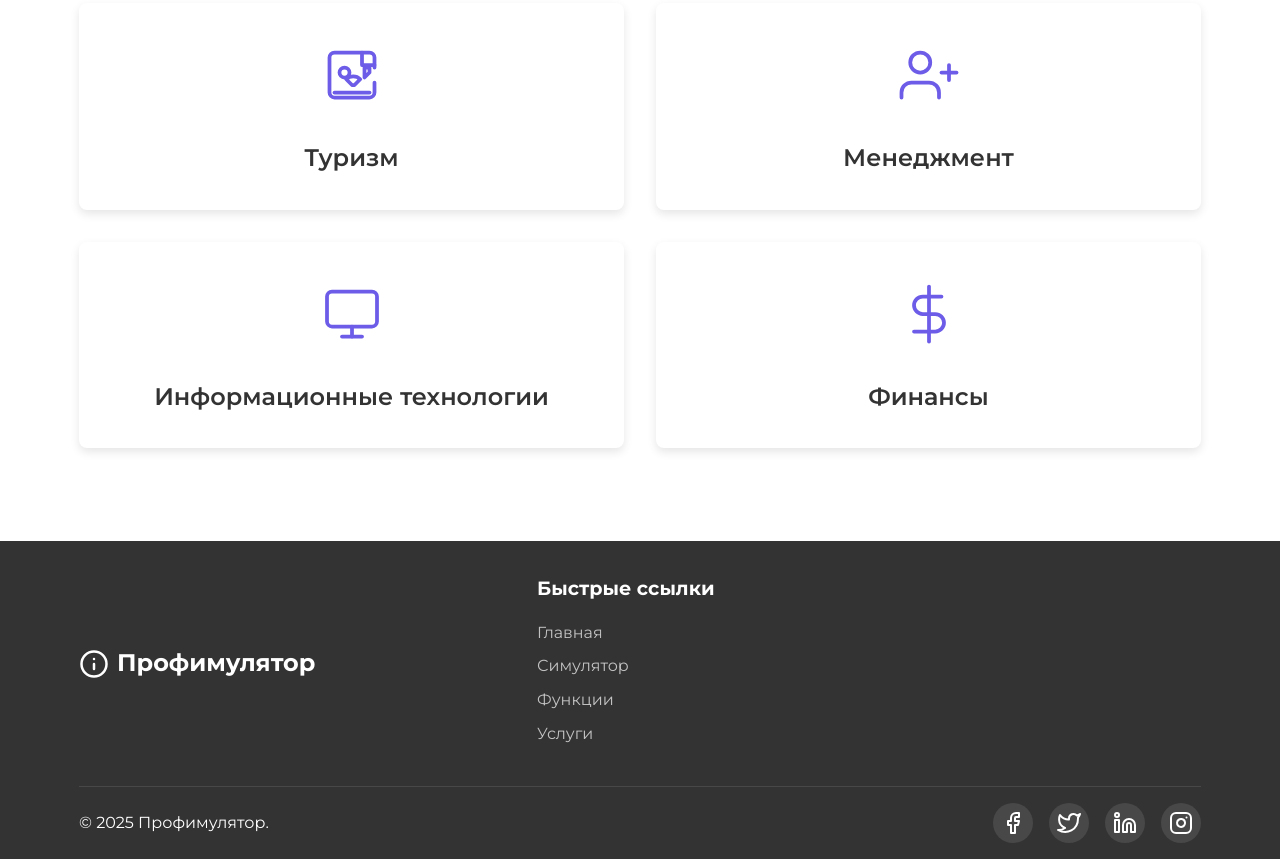
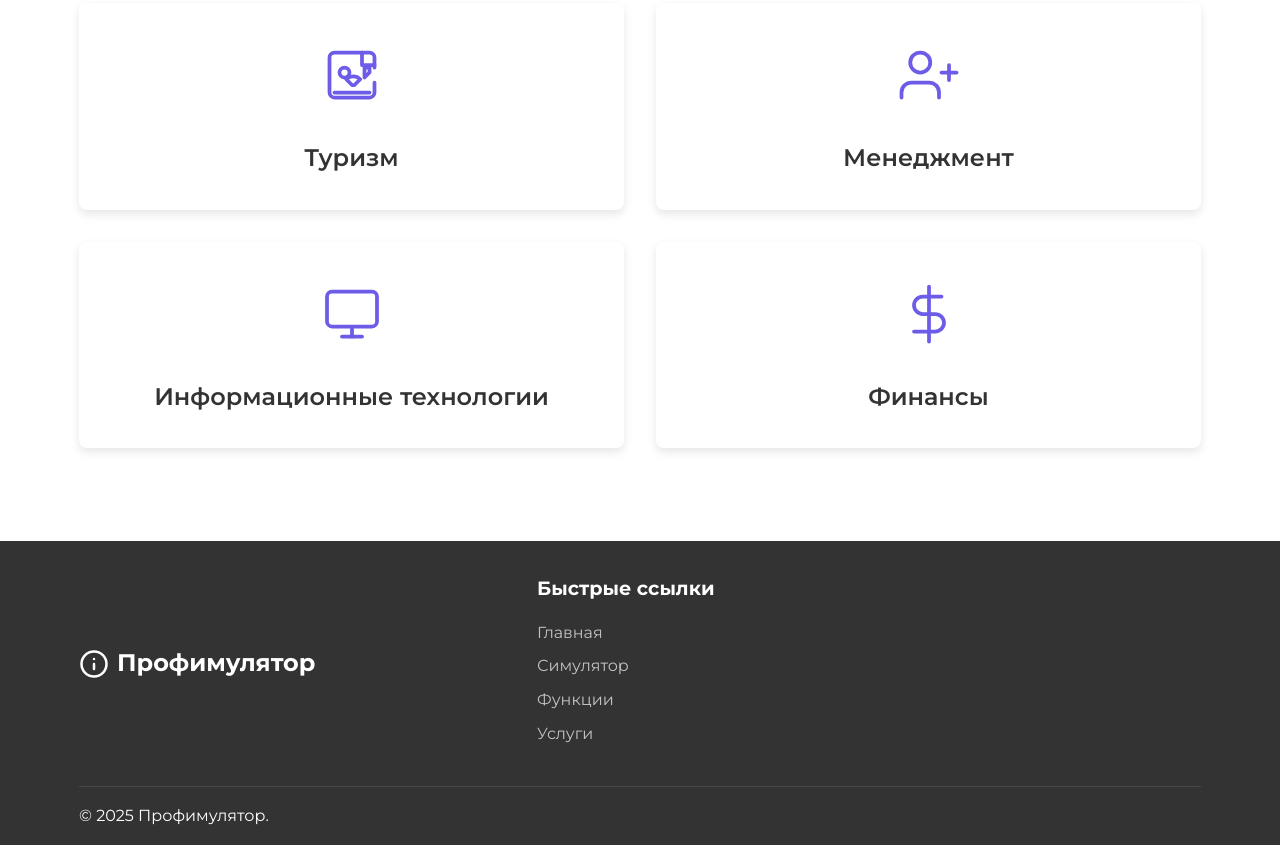
Before and after one commit to Giomio007/giomio.github.io, a plain HTML site: page profession-selection.html in a window 1280 px wide. Shown: the part 259-1118 px from the top of the page. Drawn offline with Linux system fonts and the light colour scheme.

Commit message:
Update profession-selection.html

```diff
--- a/profession-selection.html
+++ b/profession-selection.html
@@ -141,32 +141,6 @@
             </div>
             <div class="footer-bottom">
                 <p>&copy; 2025 Профимулятор. </p>
-                <div class="social-links">
-                    <a href="#" class="social-link">
-                        <svg xmlns="http://www.w3.org/2000/svg" width="24" height="24" viewBox="0 0 24 24" fill="none" stroke="currentColor" stroke-width="2" stroke-linecap="round" stroke-linejoin="round">
-                            <path d="M18 2h-3a5 5 0 0 0-5 5v3H7v4h3v8h4v-8h3l1-4h-4V7a1 1 0 0 1 1-1h3z"></path>
-                        </svg>
-                    </a>
-                    <a href="#" class="social-link">
-                        <svg xmlns="http://www.w3.org/2000/svg" width="24" height="24" viewBox="0 0 24 24" fill="none" stroke="currentColor" stroke-width="2" stroke-linecap="round" stroke-linejoin="round">
-                            <path d="M23 3a10.9 10.9 0 0 1-3.14 1.53 4.48 4.48 0 0 0-7.86 3v1A10.66 10.66 0 0 1 3 4s-4 9 5 13a11.64 11.64 0 0 1-7 2c9 5 20 0 20-11.5a4.5 4.5 0 0 0-.08-.83A7.72 7.72 0 0 0 23 3z"></path>
-                        </svg>
-                    </a>
-                    <a href="#" class="social-link">
-                        <svg xmlns="http://www.w3.org/2000/svg" width="24" height="24" viewBox="0 0 24 24" fill="none" stroke="currentColor" stroke-width="2" stroke-linecap="round" stroke-linejoin="round">
-                            <path d="M16 8a6 6 0 0 1 6 6v7h-4v-7a2 2 0 0 0-2-2 2 2 0 0 0-2 2v7h-4v-7a6 6 0 0 1 6-6z"></path>
-                            <rect x="2" y="9" width="4" height="12"></rect>
-                            <circle cx="4" cy="4" r="2"></circle>
-                        </svg>
-                    </a>
-                    <a href="#" class="social-link">
-                        <svg xmlns="http://www.w3.org/2000/svg" width="24" height="24" viewBox="0 0 24 24" fill="none" stroke="currentColor" stroke-width="2" stroke-linecap="round" stroke-linejoin="round">
-                            <rect x="2" y="2" width="20" height="20" rx="5" ry="5"></rect>
-                            <path d="M16 11.37A4 4 0 1 1 12.63 8 4 4 0 0 1 16 11.37z"></path>
-                            <line x1="17.5" y1="6.5" x2="17.51" y2="6.5"></line>
-                        </svg>
-                    </a>
-                </div>
             </div>
         </div>
     </footer>
```
